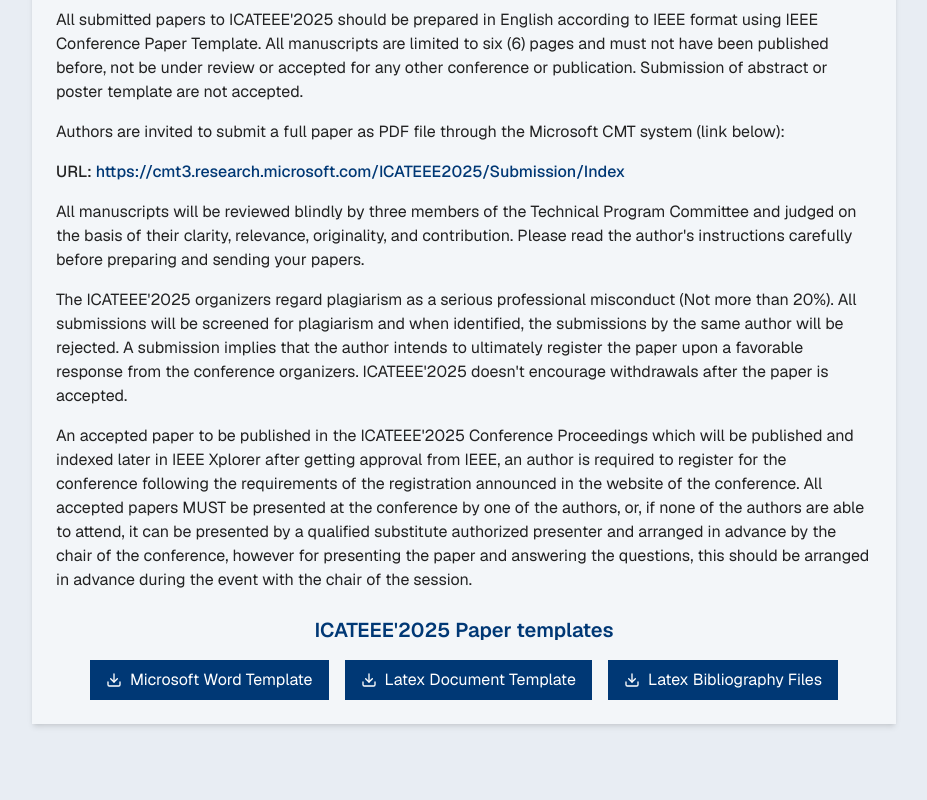
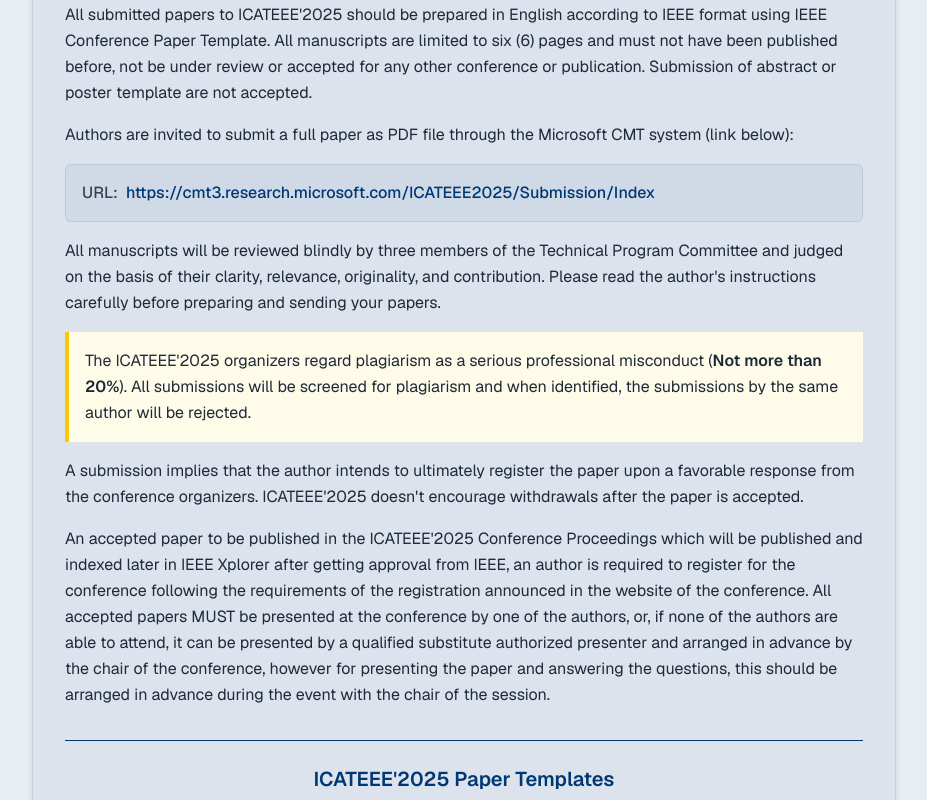
Before and after one commit to KarimBenn22/icateee, a Next.js app: page /Submission in a window 1280 px wide. Shown: the part 460-1260 px from the top of the page, without its empty margins (176-1103 px from the left). Built offline with nearby package versions, Linux system fonts and the light colour scheme.

Commit message:
some fixes to routes and styles

```diff
--- a/app/Submission/page.tsx
+++ b/app/Submission/page.tsx
@@ -1,114 +1,138 @@
-import { Download } from "lucide-react"
-import Navbar from "../components/Nav"
+import { Download } from "lucide-react";
+import Navbar from "../components/Nav";
+import Footer from "../components/Footer";
 
 export default function IcateeePage() {
   return (
     <>
-      <Navbar></Navbar>
-      <div className="min-h-screen" style={{ background: "var(--background)" }}>
-        <div className="container mx-auto px-4 py-12 max-w-4xl mt-40" style={{ color: "var(--foreground)" }}>
-          <h1 className="text-3xl md:text-4xl font-bold mb-6 text-center" style={{ color: "var(--primary-500)" }}>
+      <Navbar />
+      <main className="min-h-screen bg-background">
+        <div className="container mx-auto px-4 py-12 max-w-4xl pt-32 md:pt-40">
+          <h1 className="text-3xl md:text-4xl font-bold mb-8 text-center text-primary">
             ICATEEE 2025
           </h1>
-          <div className="shadow-md p-6 mb-8" style={{ background: "rgba(255, 255, 255, 0.5)" }}>
-            <div className="mb-6 text-center">
-              <h2 className="text-2xl font-bold mb-2" style={{ color: "var(--primary-500)" }}>
+
+          <div className="bg-primary/5 rounded-lg shadow-md border border-primary/10 overflow-hidden mb-8">
+            <div className="bg-primary p-6 border-b border-primary/10">
+              <div className="text-center">
+                <h2 className="text-2xl font-bold mb-2 text-white-500">
                   SUBMISSION
                 </h2>
-              <p className="text-lg font-semibold" style={{ color: "var(--primary-500)" }}>
+                <p className="text-lg font-semibold text-white-500">
                   Deadline is extended
                 </p>
               </div>
+            </div>
 
-            <div className="space-y-4" style={{ color: "#222222" }}>
-              <p>
-                All submitted papers to ICATEEE&apos;2025 should be prepared in English according to IEEE format using
-                IEEE Conference Paper Template. All manuscripts are limited to six (6) pages and must not have been
-                published before, not be under review or accepted for any other conference or publication. Submission of
-                abstract or poster template are not accepted.
+            <div className="p-6 md:p-8 space-y-4 text-gray-800">
+              <p className="leading-relaxed">
+                All submitted papers to ICATEEE&apos;2025 should be prepared in
+                English according to IEEE format using IEEE Conference Paper
+                Template. All manuscripts are limited to six (6) pages and must
+                not have been published before, not be under review or accepted
+                for any other conference or publication. Submission of abstract
+                or poster template are not accepted.
               </p>
 
-              <p>
-                Authors are invited to submit a full paper as PDF file through the Microsoft CMT system (link below):
+              <p className="leading-relaxed">
+                Authors are invited to submit a full paper as PDF file through
+                the Microsoft CMT system (link below):
               </p>
 
-              <p className="font-medium">
-                URL:{" "}
+              <div className="bg-primary/5 p-4 rounded-md border border-primary/10 my-4">
+                <p className="font-medium flex flex-wrap items-center gap-2">
+                  <span className="text-gray-700">URL:</span>
                   <a
                     href="https://cmt3.research.microsoft.com/ICATEEE2025/Submission/Index"
-                  className="hover:underline"
-                  style={{ color: "var(--primary-500)" }}
+                    className="text-primary hover:underline"
+                    target="_blank"
+                    rel="noopener noreferrer"
                   >
                     https://cmt3.research.microsoft.com/ICATEEE2025/Submission/Index
                   </a>
                 </p>
+              </div>
 
-              <p>
-                All manuscripts will be reviewed blindly by three members of the Technical Program Committee and judged
-                on the basis of their clarity, relevance, originality, and contribution. Please read the author&apos;s
-                instructions carefully before preparing and sending your papers.
+              <p className="leading-relaxed">
+                All manuscripts will be reviewed blindly by three members of the
+                Technical Program Committee and judged on the basis of their
+                clarity, relevance, originality, and contribution. Please read
+                the author&apos;s instructions carefully before preparing and
+                sending your papers.
               </p>
 
-              <p>
-                The ICATEEE&apos;2025 organizers regard plagiarism as a serious professional misconduct (Not more than
-                20%). All submissions will be screened for plagiarism and when identified, the submissions by the same
-                author will be rejected. A submission implies that the author intends to ultimately register the paper
-                upon a favorable response from the conference organizers. ICATEEE&apos;2025 doesn&apos;t encourage
-                withdrawals after the paper is accepted.
+              <div className="bg-yellow-50 border-l-4 border-yellow-400 p-4 my-4">
+                <p className="leading-relaxed">
+                  The ICATEEE&apos;2025 organizers regard plagiarism as a
+                  serious professional misconduct (
+                  <span className="font-semibold">Not more than 20%</span>). All
+                  submissions will be screened for plagiarism and when
+                  identified, the submissions by the same author will be
+                  rejected.
+                </p>
+              </div>
+
+              <p className="leading-relaxed">
+                A submission implies that the author intends to ultimately
+                register the paper upon a favorable response from the conference
+                organizers. ICATEEE&apos;2025 doesn&apos;t encourage withdrawals
+                after the paper is accepted.
               </p>
 
-              <p>
-                An accepted paper to be published in the ICATEEE&apos;2025 Conference Proceedings which will be
-                published and indexed later in IEEE Xplorer after getting approval from IEEE, an author is required to
-                register for the conference following the requirements of the registration announced in the website of
-                the conference. All accepted papers MUST be presented at the conference by one of the authors, or, if
-                none of the authors are able to attend, it can be presented by a qualified substitute authorized
-                presenter and arranged in advance by the chair of the conference, however for presenting the paper and
-                answering the questions, this should be arranged in advance during the event with the chair of the
-                session.
+              <p className="leading-relaxed">
+                An accepted paper to be published in the ICATEEE&apos;2025
+                Conference Proceedings which will be published and indexed later
+                in IEEE Xplorer after getting approval from IEEE, an author is
+                required to register for the conference following the
+                requirements of the registration announced in the website of the
+                conference. All accepted papers MUST be presented at the
+                conference by one of the authors, or, if none of the authors are
+                able to attend, it can be presented by a qualified substitute
+                authorized presenter and arranged in advance by the chair of the
+                conference, however for presenting the paper and answering the
+                questions, this should be arranged in advance during the event
+                with the chair of the session.
               </p>
 
-              <div className="mt-6 text-center">
-                <h3 className="text-xl font-semibold mb-4" style={{ color: "var(--primary-500)" }}>
-                  ICATEEE&apos;2025 Paper templates
+              <div className="mt-8 pt-6 border-t border-primary">
+                <h3 className="text-xl font-semibold mb-6 text-primary text-center">
+                  ICATEEE&apos;2025 Paper Templates
                 </h3>
-                <div className="flex flex-col sm:flex-row items-center justify-center gap-4 mt-4">
+
+                <div className="grid grid-cols-1 md:grid-cols-3 gap-4">
                   <a
                     href="#"
                     download
-                    className="flex items-center justify-center gap-2 px-4 py-2  text-white hover:opacity-90 transition-opacity"
-                    style={{ backgroundColor: "var(--primary-500)" }}
+                    className="flex items-center justify-center gap-2 px-4 py-3 bg-primary text-foreground rounded-md hover:bg-primary/90 transition-colors shadow-sm"
                   >
-                    <Download size={16} />
-                    Microsoft Word Template
+                    <Download size={18} />
+                    <span>Word Template</span>
                   </a>
 
                   <a
                     href="#"
                     download
-                    className="flex items-center justify-center gap-2 px-4 py-2  text-white hover:opacity-90 transition-opacity"
-                    style={{ backgroundColor: "var(--primary-500)" }}
+                    className="flex items-center justify-center gap-2 px-4 py-3 bg-primary text-foreground rounded-md hover:bg-primary/90 transition-colors shadow-sm"
                   >
-                    <Download size={16} />
-                    Latex Document Template
+                    <Download size={18} />
+                    <span>LaTeX Template</span>
                   </a>
 
                   <a
                     href="#"
                     download
-                    className="flex items-center justify-center gap-2 px-4 py-2  text-white hover:opacity-90 transition-opacity"
-                    style={{ backgroundColor: "var(--primary-500)" }}
+                    className="flex items-center justify-center gap-2 px-4 py-3 bg-primary text-foreground rounded-md hover:bg-primary/90 transition-colors shadow-sm"
                   >
-                    <Download size={16} />
-                    Latex Bibliography Files
+                    <Download size={18} />
+                    <span>Bibliography Files</span>
                   </a>
-                </div>
-
                 </div>
               </div>
             </div>
           </div>
         </div>
+      </main>
+      <Footer />
     </>
-  )
+  );
 }
--- a/app/commitees/page.tsx
+++ b/app/commitees/page.tsx
@@ -1,10 +1,14 @@
 import ChairsSection from "@/app/components/sections/Chairs";
 import CommitteeSection from "@/app/components/sections/Commitee";
+import Nav from "../components/Nav";
+import Footer from "../components/Footer";
 export default function CommiteesPage() {
   return (
-    <div>
+    <main className="flex flex-col items-center">
+      <Nav />
       <ChairsSection></ChairsSection>
       <CommitteeSection></CommitteeSection>
-    </div>
+      <Footer />
+    </main>
   );
 }
--- /dev/null
+++ b/app/speakers/page.tsx
@@ -0,0 +1,19 @@
+import Footer from "../components/Footer";
+import Nav from "../components/Nav";
+export default function RegistrationPage() {
+  return (
+    <main className="flex flex-col items-center">
+      <Nav />
+
+      <main className="h-[80vh] text-black">
+        <div className="container mx-auto px-4 py-12 max-w-4xl mt-40">
+          <h1 className="text-4xl font-bold mb-4">Speakers</h1>
+          <p className="text-lg mb-4">
+            The following speakers are confirmed for ICATEEE 2025.
+          </p>
+        </div>
+      </main>
+      <Footer />
+    </main>
+  );
+}
```
Also changed, not shown: app/components/Nav.tsx (+6 -6 lines), app/registration/page.tsx (+6 -97 lines). Lines whose indentation alone changed are shown as unchanged.
